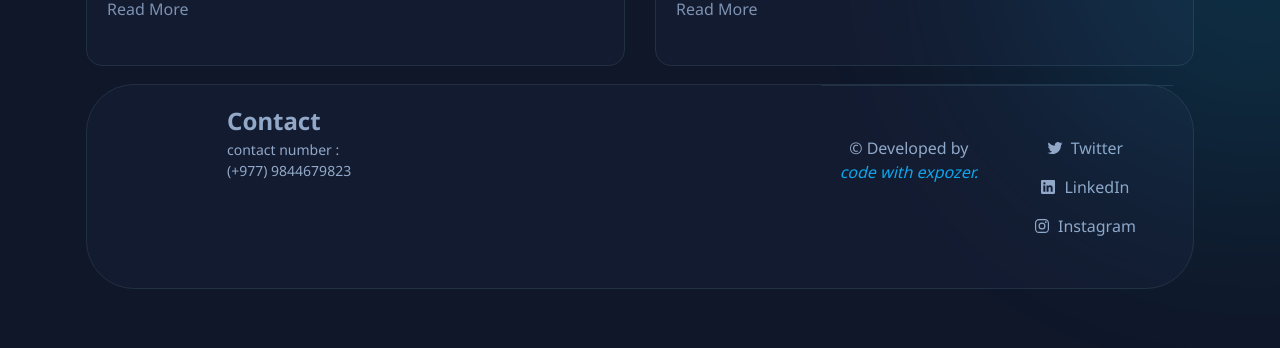
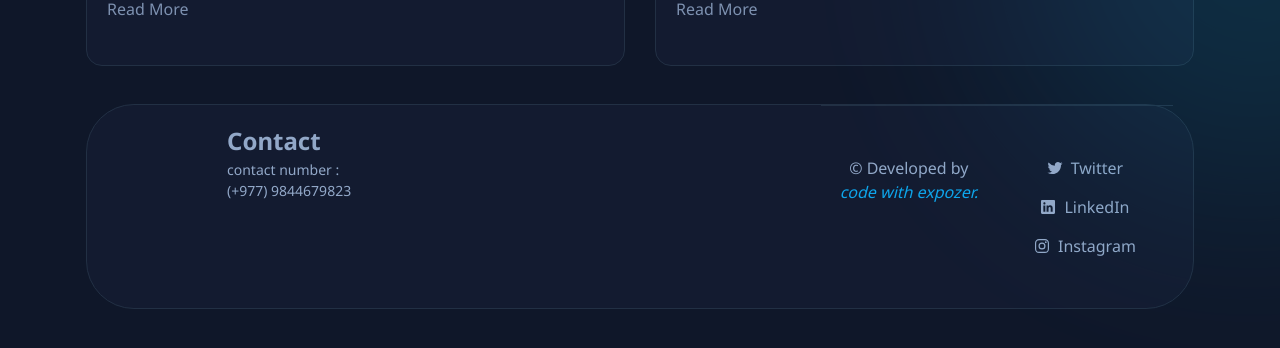
Before and after one commit to raiSakesh/My-website, a plain HTML site: page index.html in a window 1280 px wide. Shown: the part 1473-1821 px from the top of the page. Drawn offline with nearby package versions, Linux system fonts and the light colour scheme.

Commit message:
update index.html

```diff
--- a/index.html
+++ b/index.html
@@ -418,7 +418,7 @@
   <footer id="contact">
     <div class="container">
 
-      <div class="card footer" style="display: flex;">
+      <div class="card footer" style="display: flex; margin-top: 20px;">
 
         <div class="section footer-top">
 
```
